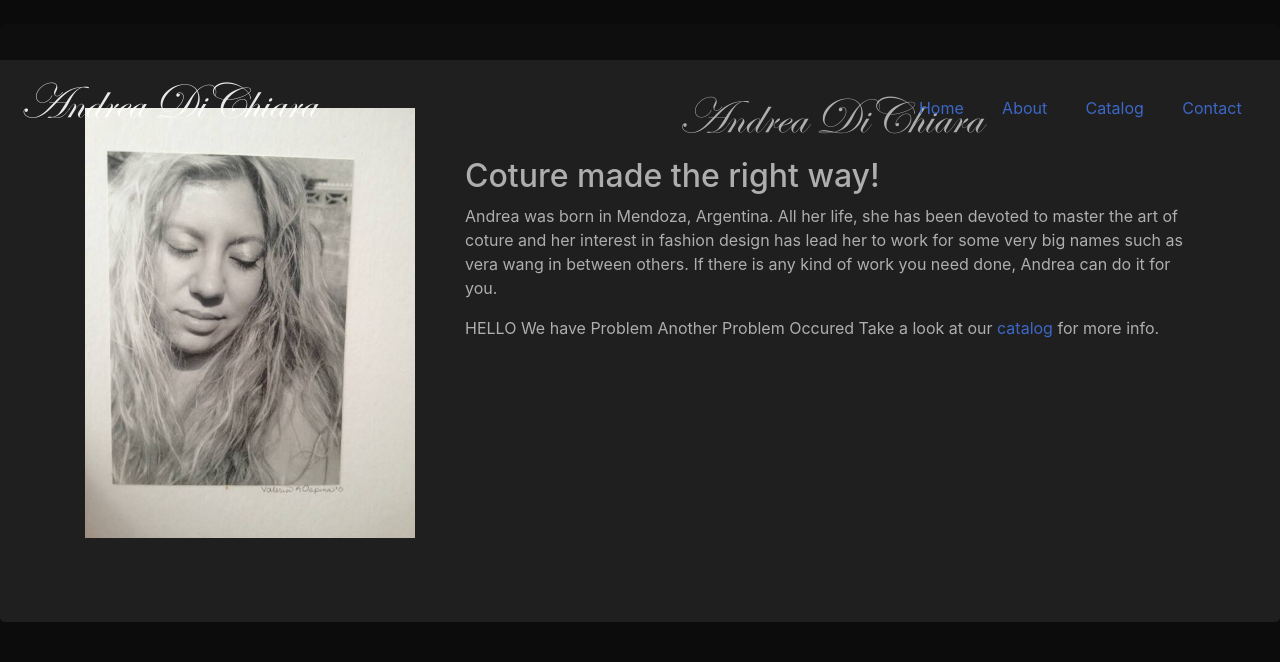
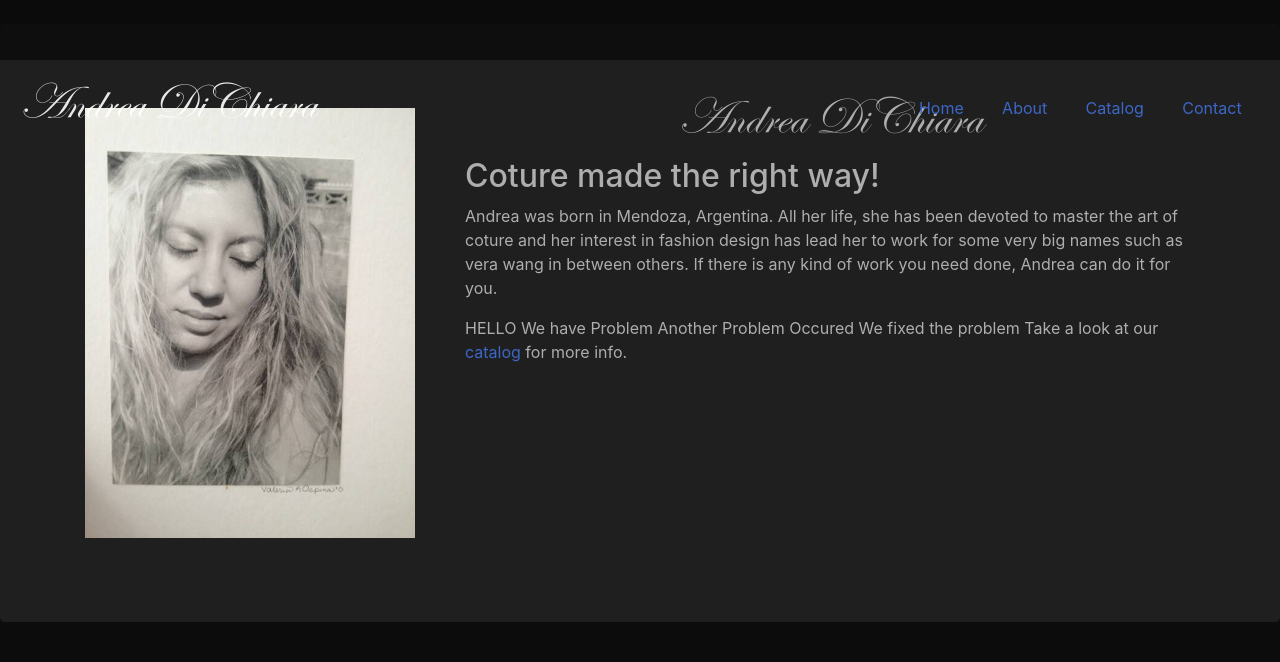
Before and after one commit to maxxam1990/AndreaDiChiara, a PHP site: page /about.php in a window 1280 px wide. Shown: the top 662 px of the page. Run offline with PHP 8.4, Linux system fonts and the light colour scheme.

Commit message:
We have another push

```diff
--- a/about.php
+++ b/about.php
@@ -22,6 +22,7 @@
                         HELLO
                         We have Problem
                         Another Problem Occured
+                        We fixed the problem
 						Take a look at our <a href="catalog.php">catalog</a> for more info.
 					</p>
 				</div>
```
